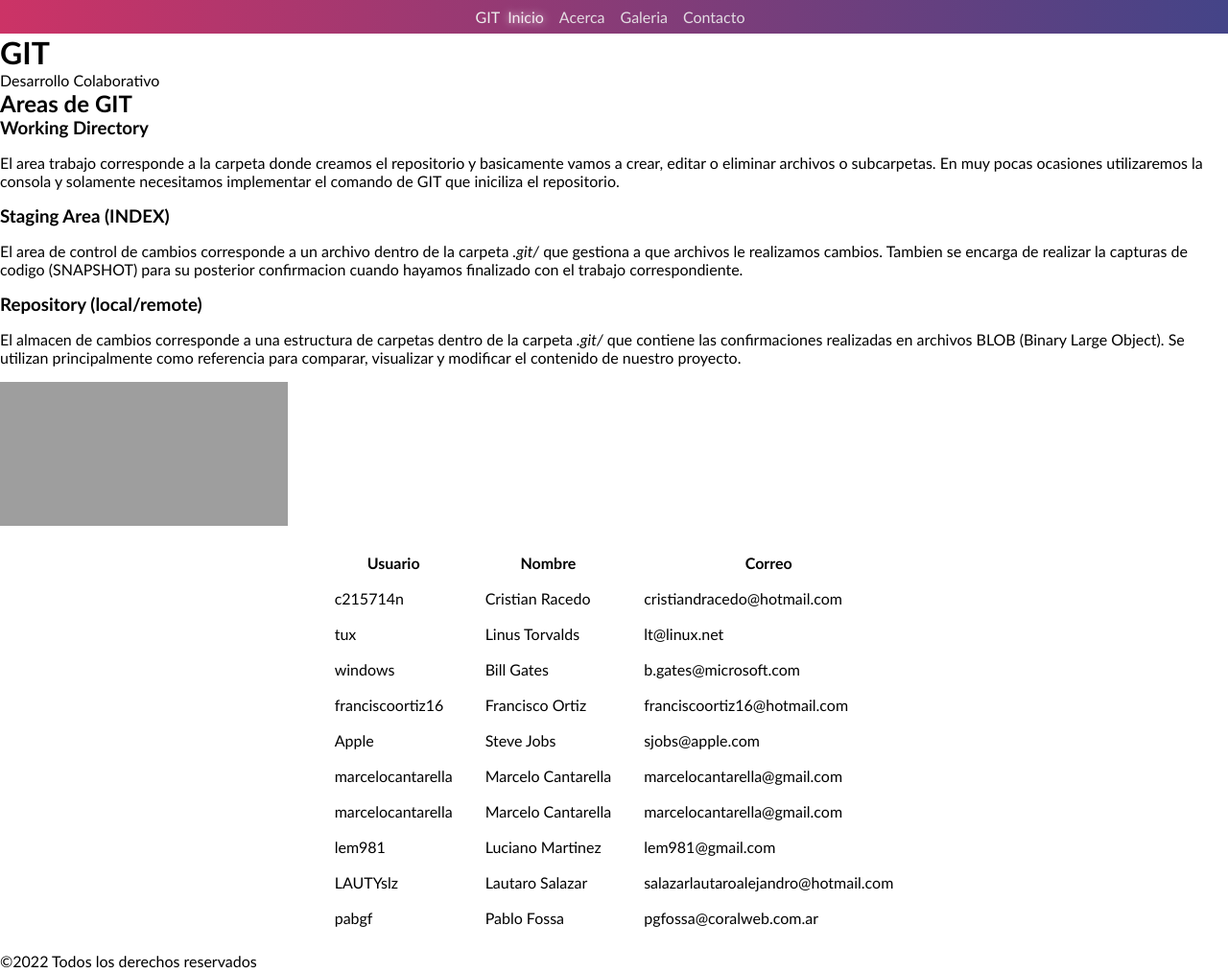
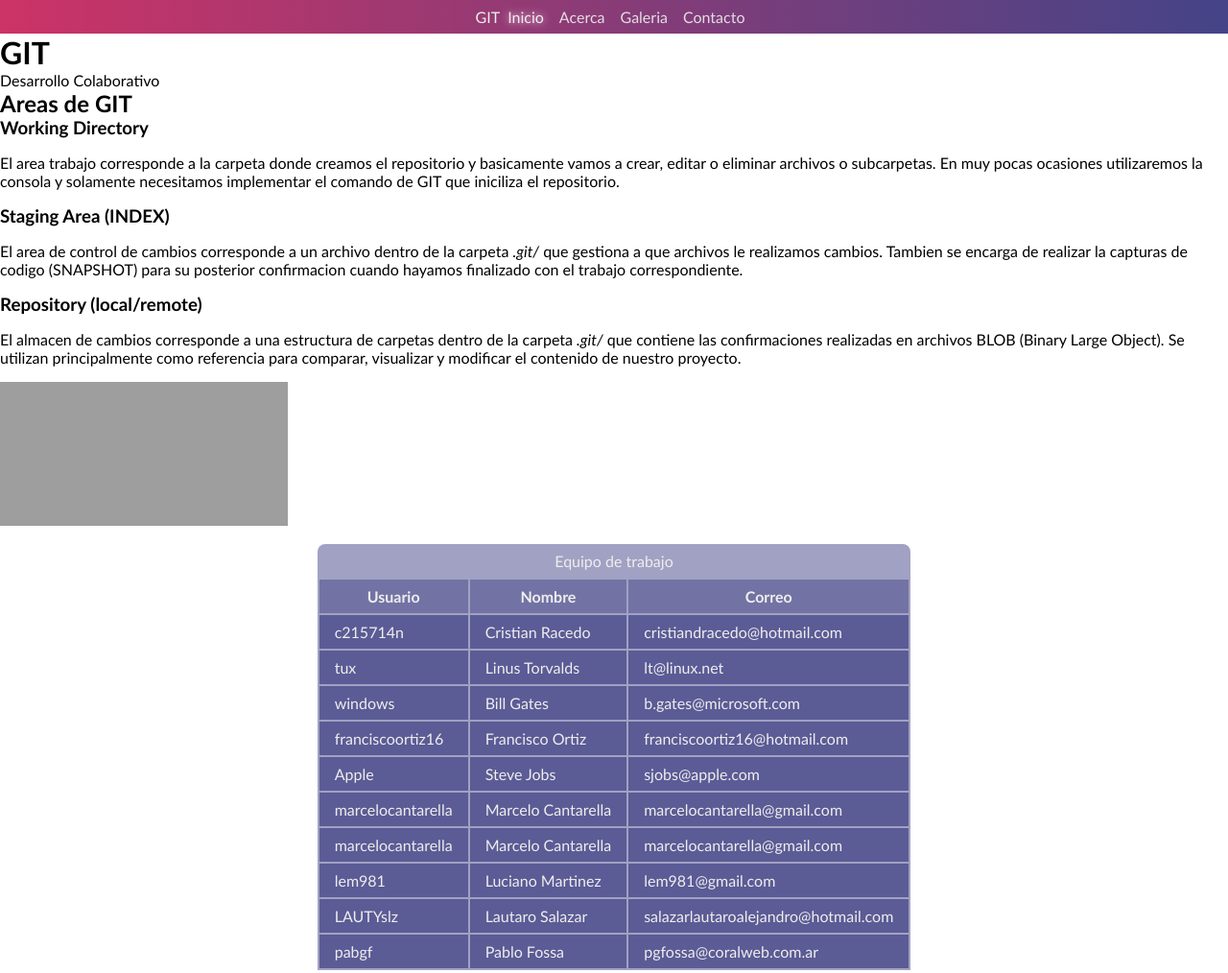
Before and after one commit to C215714N/git-mj14, a plain HTML site: page index.html in a window 1280 px wide. Shown: the top 1014 px of the page at 96% size. Drawn offline with Linux system fonts and the light colour scheme; grey boxes are pictures that could not be loaded.

Commit message:
Estilos: Tabla Moderna

```diff
--- a/index.html
+++ b/index.html
@@ -57,6 +57,7 @@
 
         <!-- Tabla Colaboradores -->
         <table class="colabs">
+            <caption>Equipo de trabajo</caption>
             <thead>
                 <th>Usuario</th>
                 <th>Nombre</th>
--- a/styles/main.css
+++ b/styles/main.css
@@ -94,9 +94,22 @@
     }
     .colabs :is(
         th,
+        caption,
         td
     ){
         padding: .5rem 1rem;
+    }
+    .colabs caption{
+        border-radius: .5rem .5rem 0 0;
+    }
+    .colabs,
+    .colabs :is(
+        tr,
+        caption,
+        td
+    ){
+        color: #eee;
+        background-color: rgba(68,68,136,.5);
     }
 
 /* Formulario de Contacto */
```
